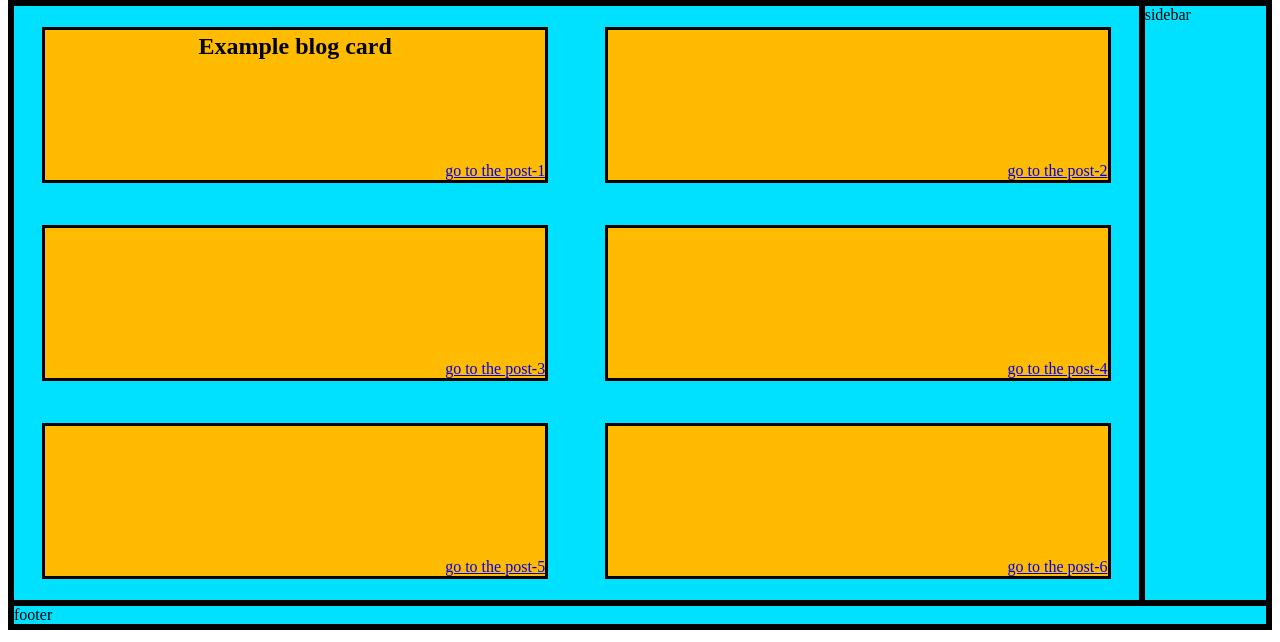
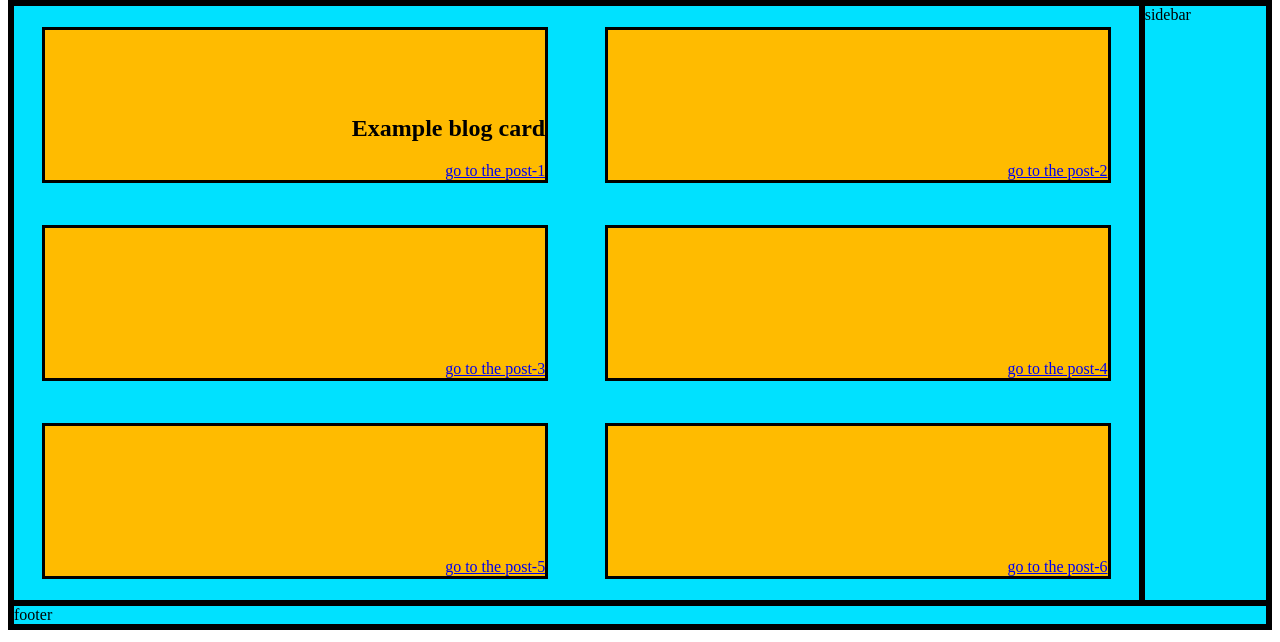
Before and after one commit to XanDrDz/XanDrDz.github.io, a plain HTML site: page index.html in a window 1280 px wide. Shown: the part 158-800 px from the top of the page. Drawn offline with Linux system fonts and the light colour scheme.

Commit message:
Update main_blog.css

```diff
--- a/css/main_blog.css
+++ b/css/main_blog.css
@@ -1,7 +1,7 @@
 h1 {color: rgb(0, 0, 0);}
 h2 {
-    margin: auto;
-    padding-bottom: 20%;
+}
+h3 {
 }
 #container { /*settings for grid*/
     display: grid;
@@ -33,16 +33,14 @@ h2 {
 }
 #content {
     grid-area: main;
-}
-#footer {
-    grid-area: ft;
-}
-#content{
     display: grid;
     grid-template-columns: auto;
     grid-template-rows: auto;
     grid-template-areas:
     "post post";
+}
+#footer {
+    grid-area: ft;
 }
 .post {
     width: 500px;
```
